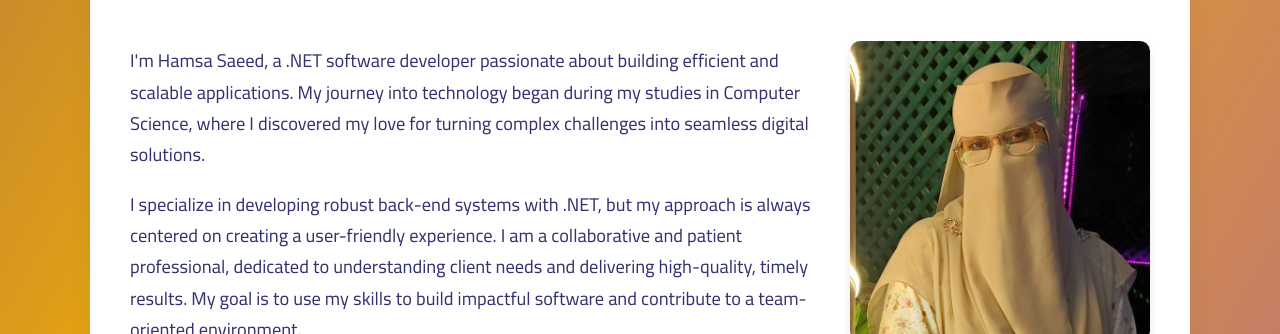
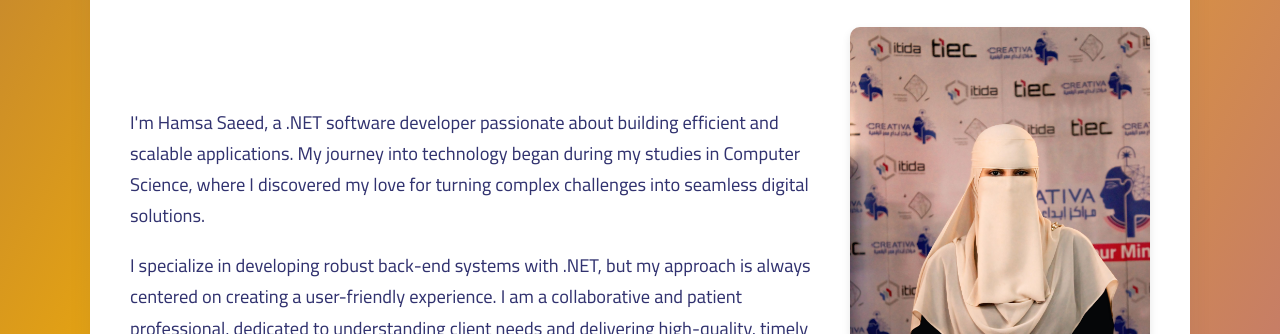
Before and after one commit to Hamsasaeed99/portfolio, a plain HTML site: page index.html in a window 1280 px wide. Shown: the part 466-800 px from the top of the page. Drawn offline with Linux system fonts and the light colour scheme.

Commit message:
Update index.html

```diff
--- a/index.html
+++ b/index.html
@@ -52,7 +52,7 @@
               </p>
             </div>
             <div class="about-image">
-              <img src="profile.jfif" alt="Hamsa Saeed" class="profile-pic" />
+              <img src="1758883784412.jpg" alt="Hamsa Saeed" class="profile-pic" />
             </div>
           </div>
         </div>
```
